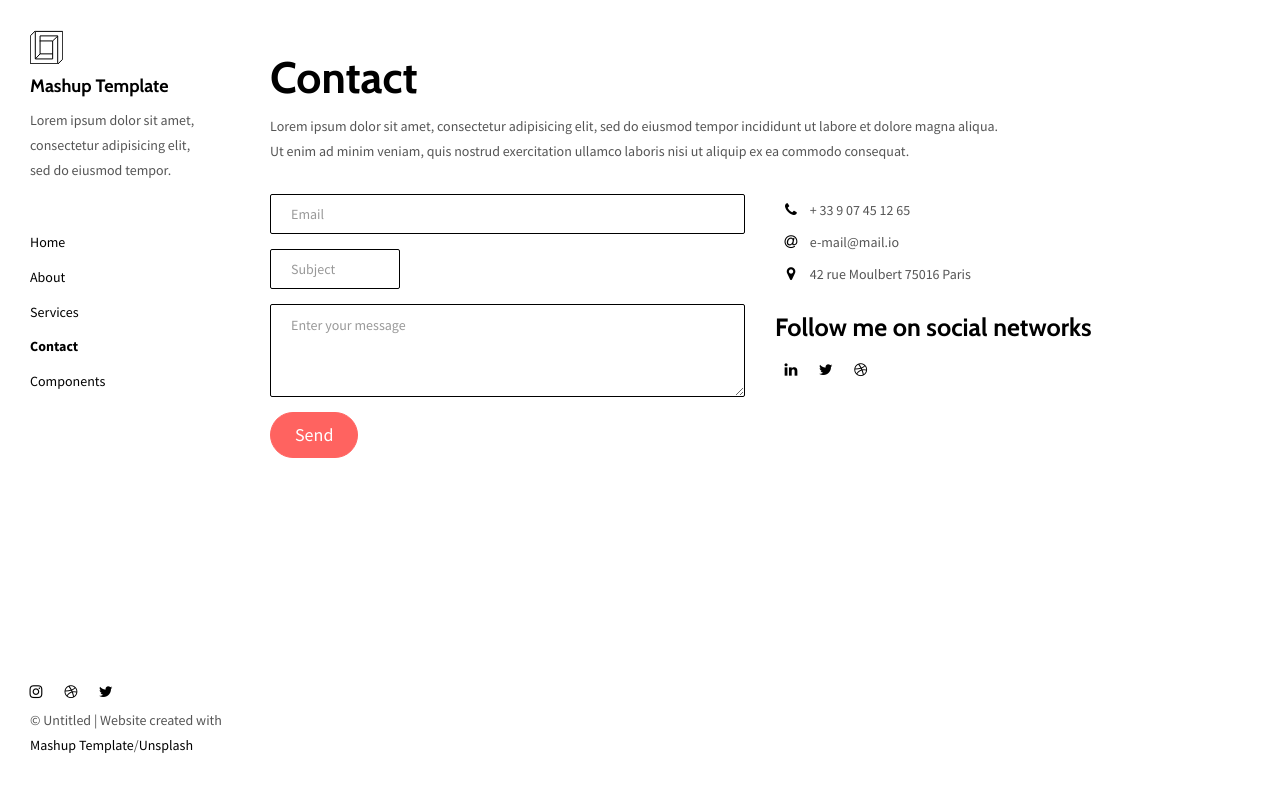
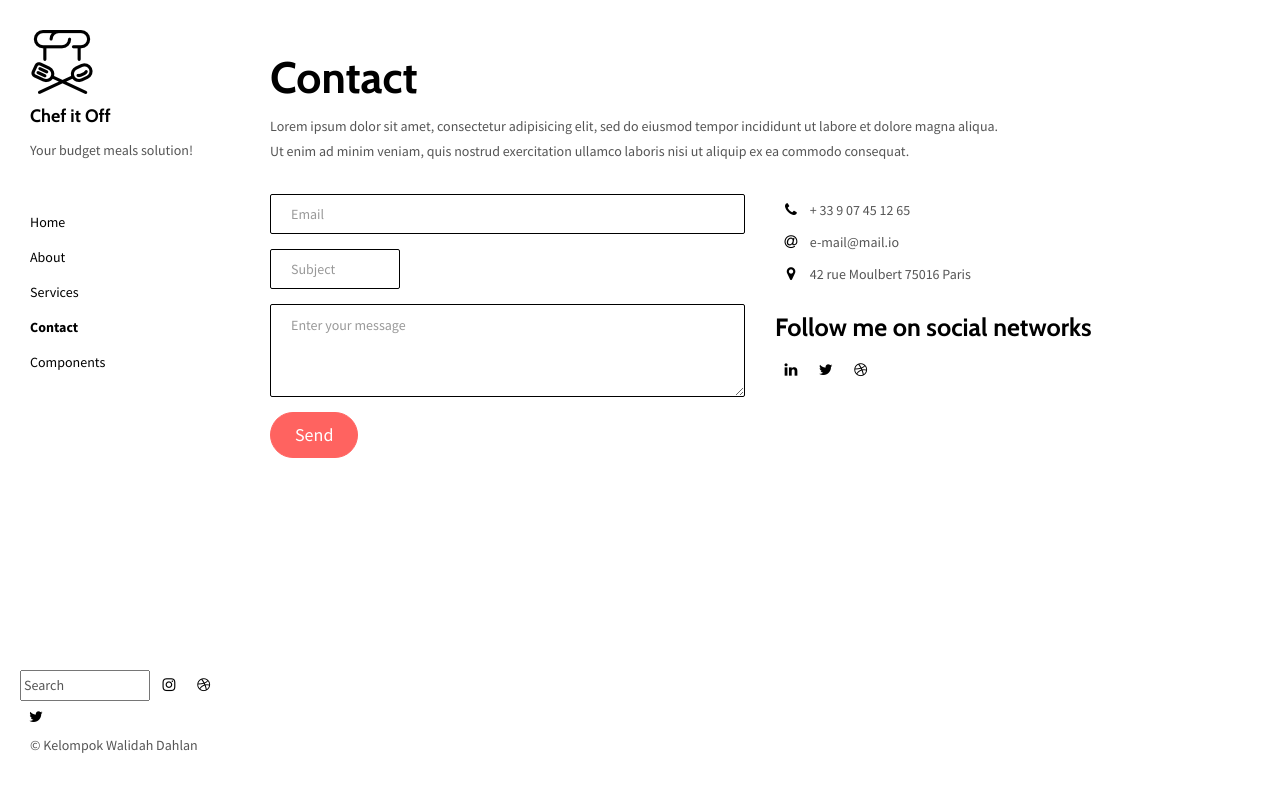
Before and after one commit to cleveresta/TugasAbw, a plain HTML site: page contact.html in a window 1280 px wide. Drawn offline with nearby package versions, Linux system fonts and the light colour scheme.

Commit message:
menambah search dan video tutorial

```diff
--- a/contact.html
+++ b/contact.html
@@ -7,7 +7,6 @@
   <meta content="width=device-width,initial-scale=1" name="viewport">
   <meta content="description" name="description">
   <meta name="google" content="notranslate" />
-  <meta content="Mashup templates have been developped by Orson.io team" name="author">
 
   <!-- Disable tap highlight on IE -->
   <meta name="msapplication-tap-highlight" content="no">
@@ -32,18 +31,17 @@
       <span class="icon-bar"></span>
       <span class="icon-bar"></span>
     </button>
-    <a href="./index.html" class="navbar-brand">Mashup Template</a>
+    <a href="./index.html" class="navbar-brand">Chef It Off</a>
   </div>
 
   <nav class="sidebar">
     <div class="navbar-collapse" id="navbar-collapse">
       <div class="site-header hidden-xs">
           <a class="site-brand" href="./index.html" title="">
-            <img class="img-responsive site-logo" alt="" src="./assets/images/mashup-logo.svg">
-            Mashup Template
+            <img class="img-responsive site-logo" alt="" src="./assets/images/logo.png">
+            Chef it Off
           </a>
-        <p>Lorem ipsum dolor sit amet, consectetur adipisicing elit, sed do eiusmod
-        tempor.</p>
+        <p>Your  budget meals solution!</p>
       </div>
       <ul class="nav">
         <li><a href="./index.html" title="">Home</a></li>
@@ -56,6 +54,7 @@
 
       <nav class="nav-footer">
         <p class="nav-footer-social-buttons">
+            <input type="text" name="search" placeholder="Search.." value="Search">
           <a class="fa-icon" href="https://www.instagram.com/" title="">
             <i class="fa fa-instagram"></i>
           </a>
@@ -66,7 +65,7 @@
             <i class="fa fa-twitter"></i>
           </a>
         </p>
-        <p>© Untitled | Website created with <a href="http://www.mashup-template.com/" title="Create website with free html template">Mashup Template</a>/<a href="https://www.unsplash.com/" title="Beautiful Free Images">Unsplash</a></p>
+        <p>© Kelompok Walidah Dahlan</p>
       </nav>
     </div>
   </nav>
```
Also changed, not shown: about.html (+1 -0 lines), chickendivan.html (+5 -0 lines), components.html (+6 -7 lines), meatball.html (+5 -0 lines), pancake.html (+5 -0 lines), project.html (+6 -6 lines), services.html (+6 -7 lines), steak.html (+5 -0 lines), teriyaki.html (+4 -0 lines).
